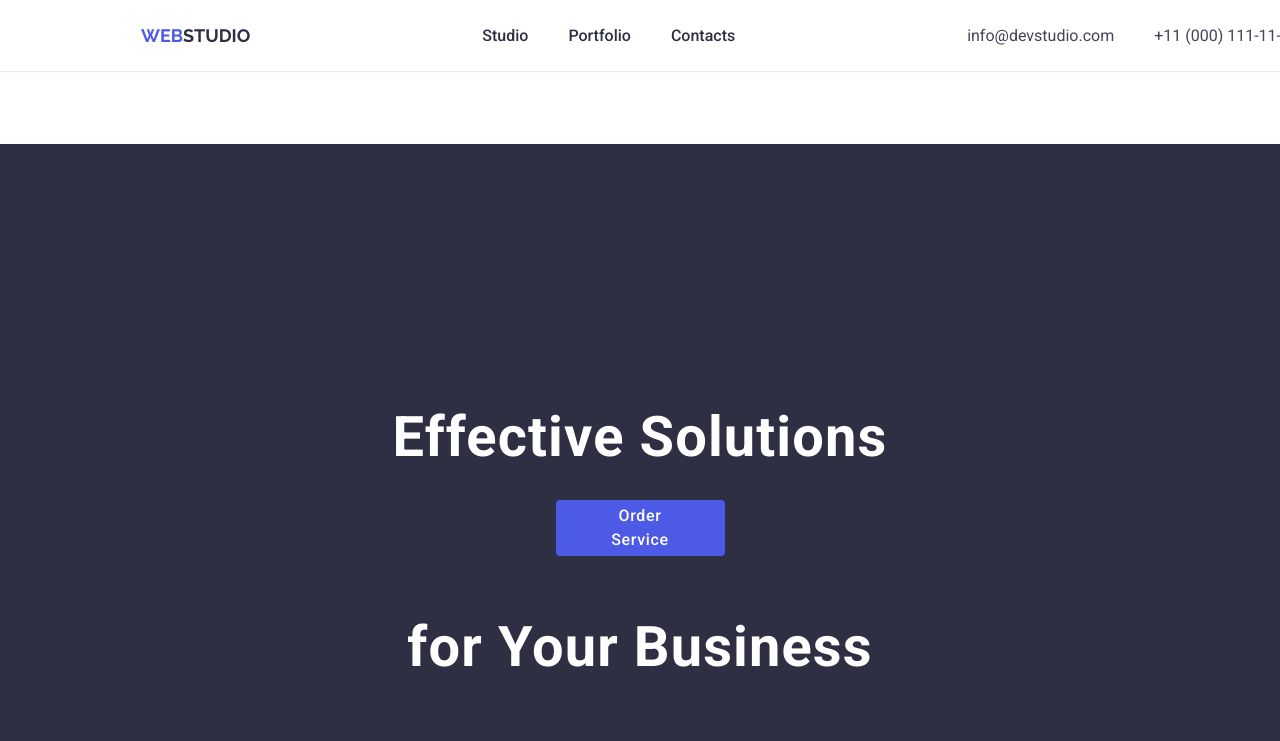
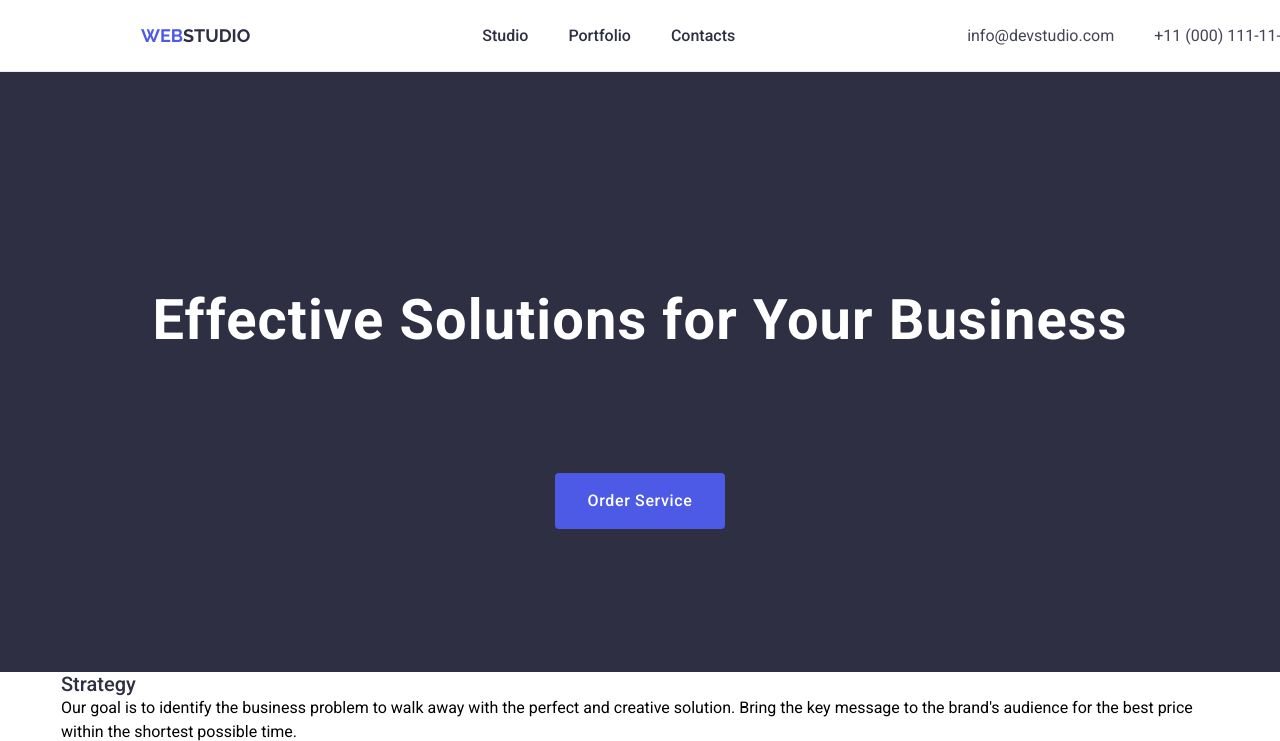
Before and after one commit to mertkrglu/goit-markup-hw-03, a plain HTML site: page index.html in a window 1280 px wide. Shown: the top 741 px of the page. Drawn offline with nearby package versions, Linux system fonts and the light colour scheme.

Commit message:
top-left-width-height değerleri kaldırıldı, display ile ortalandı sabit yükseklik verilmedi

```diff
--- a/css/style.css
+++ b/css/style.css
@@ -87,24 +87,15 @@ body {
 /*Hero*/
 .hero {
   background-color: #2e2f42; /* C11 */
-  width: 100%;
   height: 600px;
-  margin-top: 72px; /* header yüksekliği kadar boşluk */
   display: flex;
-  flex-direction: column;
   align-items: center;
-  justify-content: center;
   text-align: center; /* h1 ve buton ortalancak*/
 }
 
 .hero-container {
   width: 1158px;
   margin: 0 auto;
-  display: flex;
-  flex-direction: column;
-  align-items: center;
-  justify-content: center;
-  text-align: center;
 }
 
 .hero-title {
@@ -113,14 +104,10 @@ body {
   line-height: 1.07142857143; /* C10 */
   color: #ffffff; /* C11 */
   font-size: 56px;
-  width: 496px;
-  height: 120px;
   font-family: "Roboto", sans-serif;
-  font-weight: 700;
   font-size: 56px;
   line-height: 3.75;
   letter-spacing: 0.02em;
-  text-align: center;
   color: #ffffff;
   margin-bottom: 48px; /* başlık ile buton arasına boşluk */
 }
@@ -185,15 +172,10 @@ h3 {
   border-radius: 4px;
   line-height: 1.5; /* C10 */
   font-weight: 500;
-  padding: 16px 32px;
   gap: 10px;
   font-size: 16px;
   letter-spacing: 0.04em;
-  width: 169px;
-  height: 56px;
-  display: inline-flex;
-  align-items: center;
-  justify-content: center;
+  padding: 16px 32px;
 }
 
 .hero-button:hover,
```
